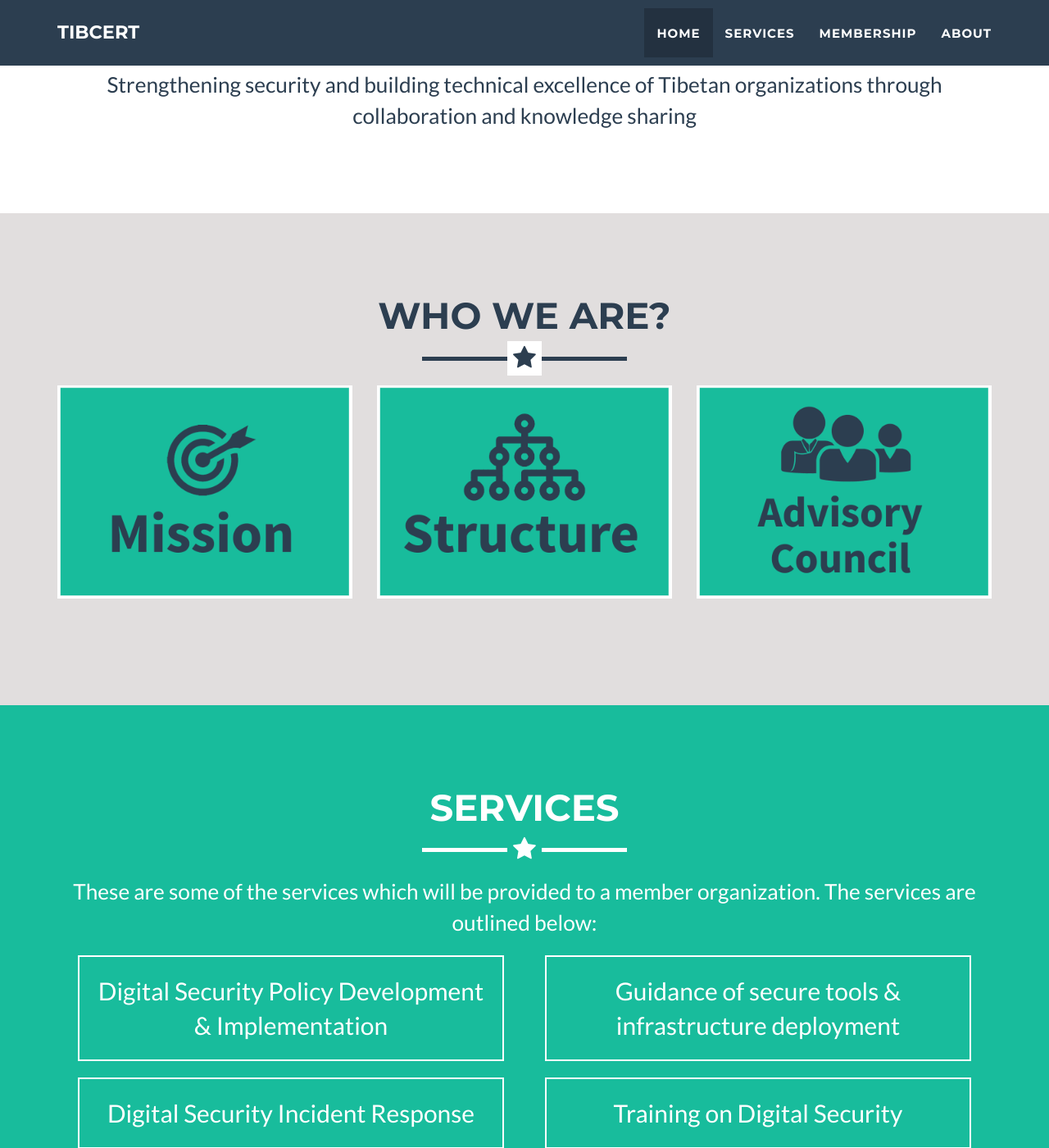
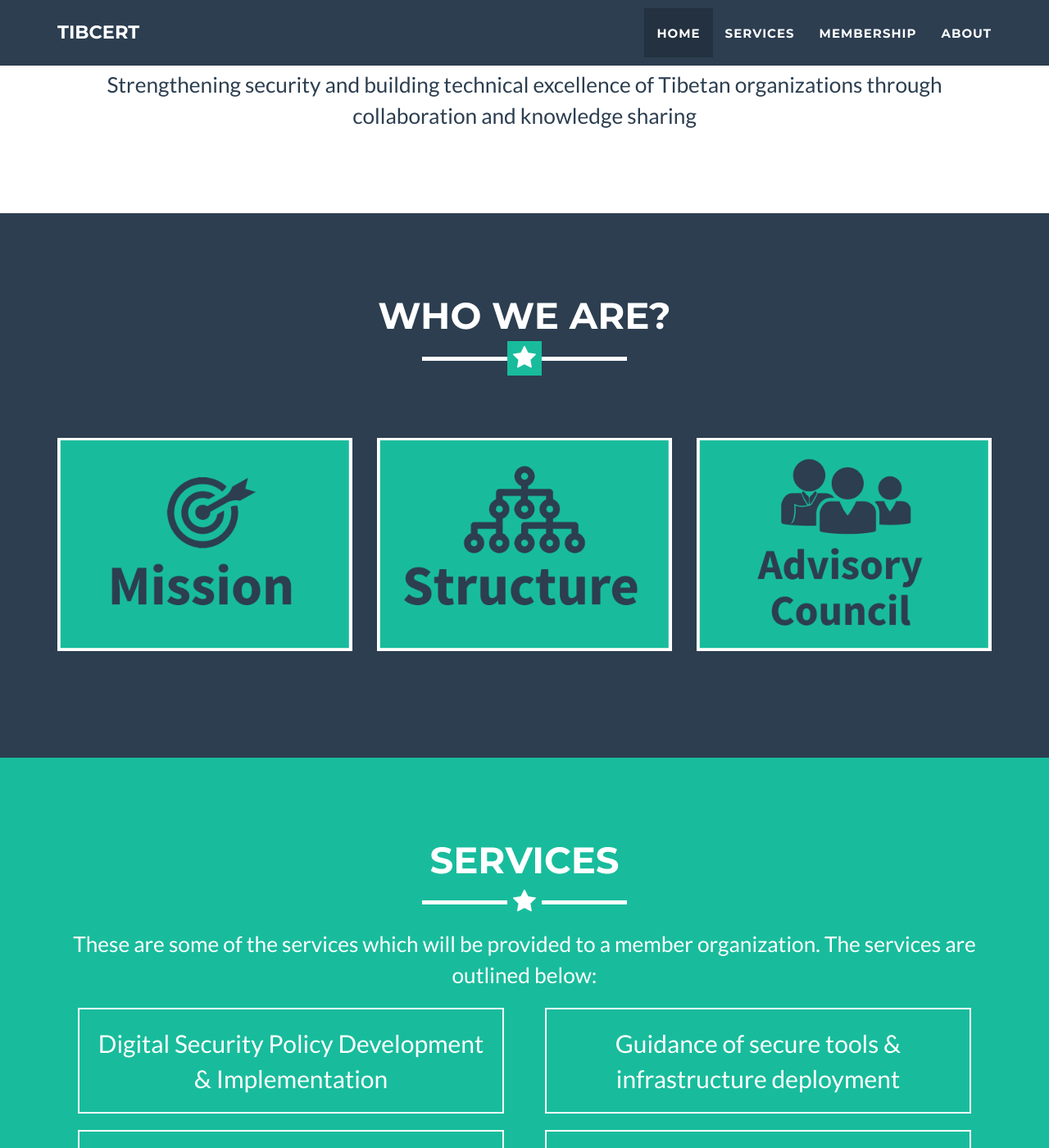
Before and after one commit to tibcert/tibcert.github.io, a Jekyll site: the page built from index.html, in a window 1280 px wide and 1400 px high, scrolled down 466 px. Shown: the whole window at 82% size. Built offline with Jekyll 4.4.1, drawn with Linux system fonts in a browser that asks for light colours.

Commit message:
background color set to secondary-color for portfolio section

```diff
--- a/_includes/css/main.css
+++ b/_includes/css/main.css
@@ -196,7 +196,7 @@
     }
 }
 #portfolio{
-    background: #{{site.color.darker-white}};
+    background: #{{site.color.secondary}};
 }
 #portfolio .portfolio-item {
     right: 0;
@@ -247,6 +247,7 @@
 
 #portfolio * {
     z-index: 2;
+    color:white;
 }
 
 @media(min-width:767px) {
--- a/_includes/portfolio_grid.html
+++ b/_includes/portfolio_grid.html
@@ -5,7 +5,8 @@
             <div class="row">
                 <div class="col-lg-12 text-center">
                     <h2>Who We Are?</h2>
-                    <hr class="star-primary">
+                    <hr class="star-light">
+                    <br><br><br>
                 </div>
             </div>
             <div class="row">
```
